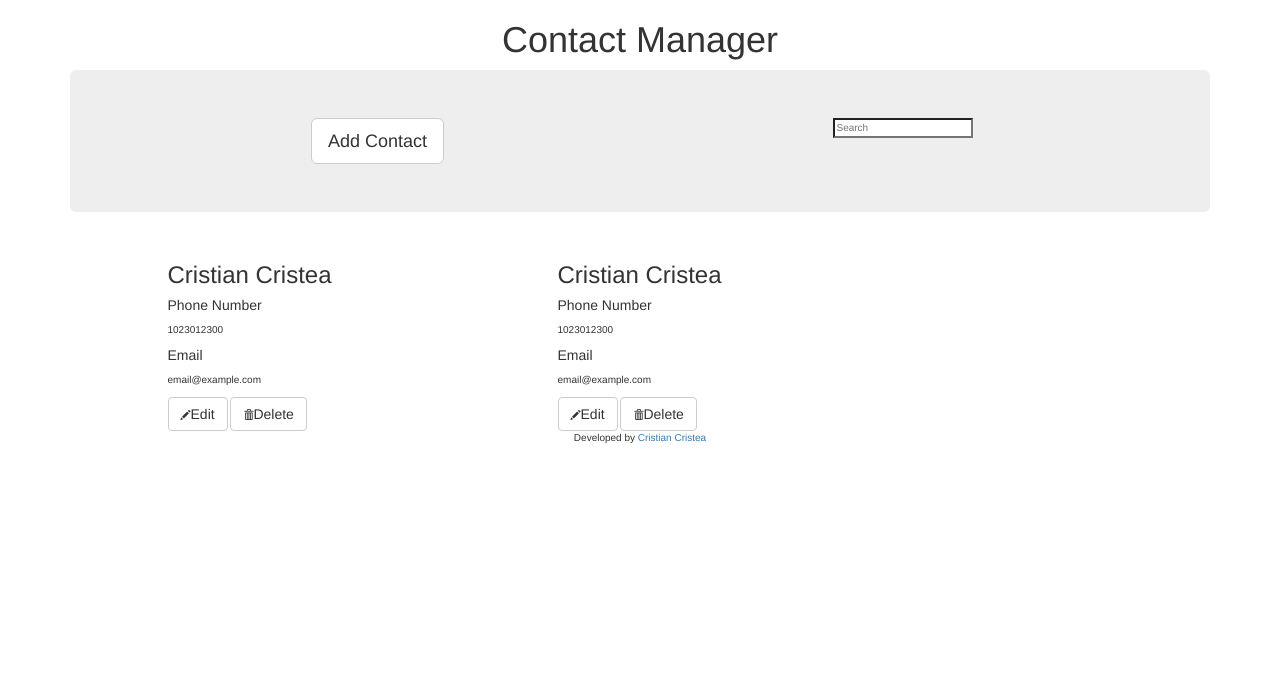
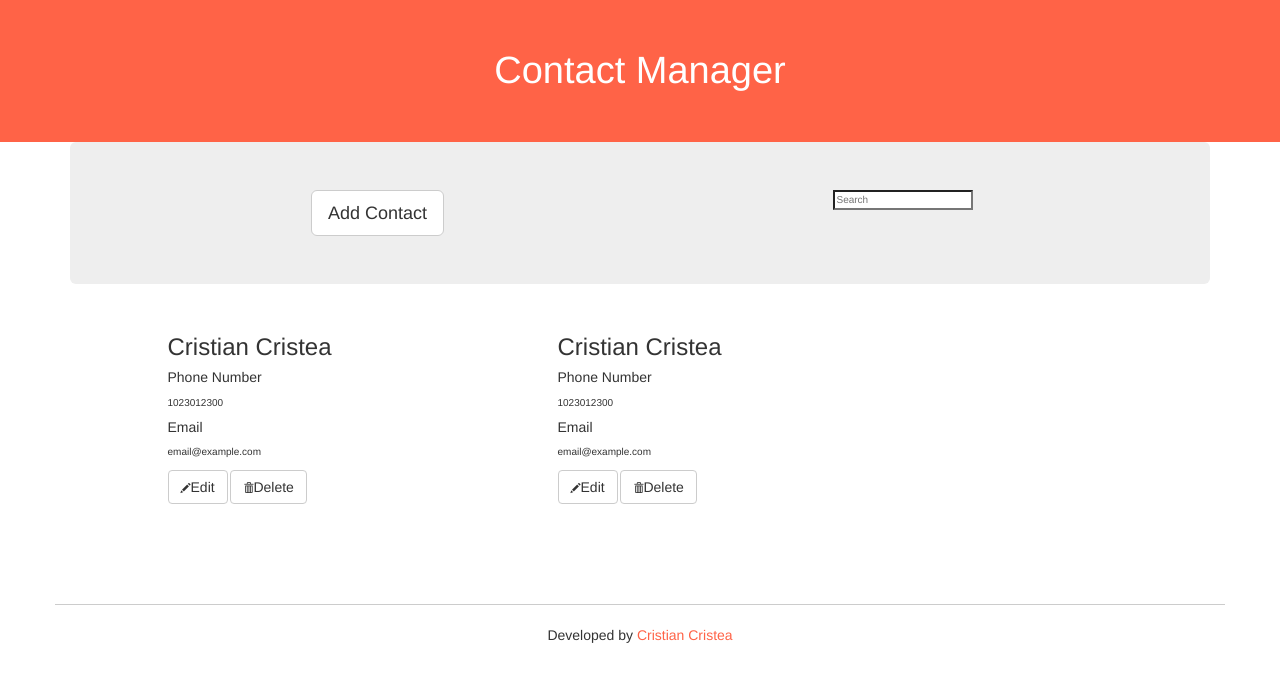
Before and after one commit to CristianCristea/contact_manager_jquery, a website: page index.html in a window 1280 px wide. Drawn offline with nearby package versions, Linux system fonts and the light colour scheme; files that its build step writes are made by us from their sources; files whose address does not match are found by name.

Commit message:
Basic styles header and footer

```diff
--- a/scss/layouts/_footer.scss
+++ b/scss/layouts/_footer.scss
@@ -1,3 +1,24 @@
 // ==========================================================================
 // $Footer
 // ==========================================================================
+footer {
+  margin-top: 10rem;
+
+  .container {
+    border-top: 1px solid #ccc;
+  }
+
+  p {
+    margin-top: 2rem;
+    font-size: 1.4rem;
+  }
+
+  a {
+    color: tomato;
+    font-size: 1.4rem;
+
+    &:hover {
+      color: tomato;
+    }
+  }
+}
--- a/scss/layouts/_header.scss
+++ b/scss/layouts/_header.scss
@@ -1,3 +1,15 @@
 // ==========================================================================
 // $Header
 // ==========================================================================
+header {
+  min-height: 10rem;
+  background-color: tomato;
+
+  h1 {
+    padding: 5rem;
+    margin: 0;
+    color: white;
+    font-size: 3.8rem;
+  }
+
+}
```
